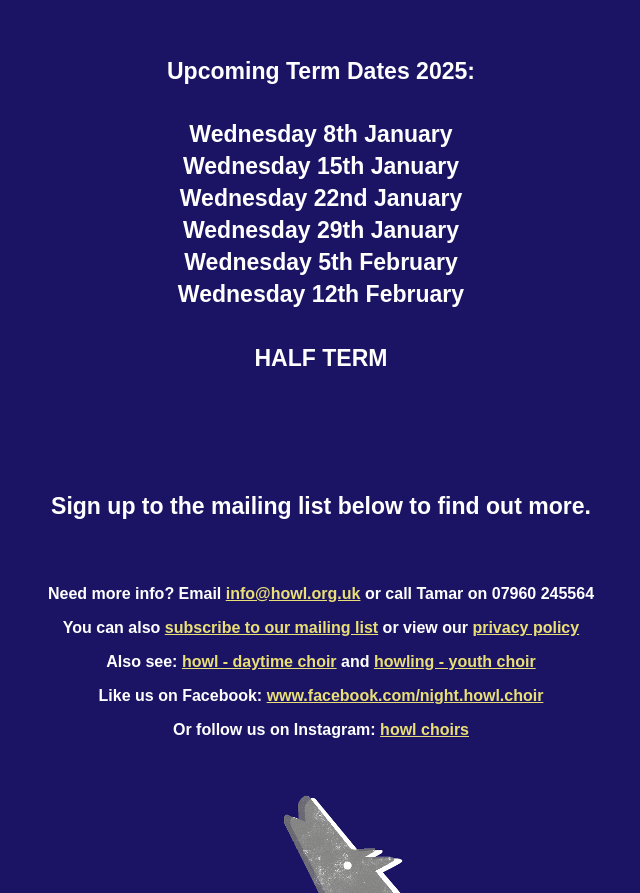
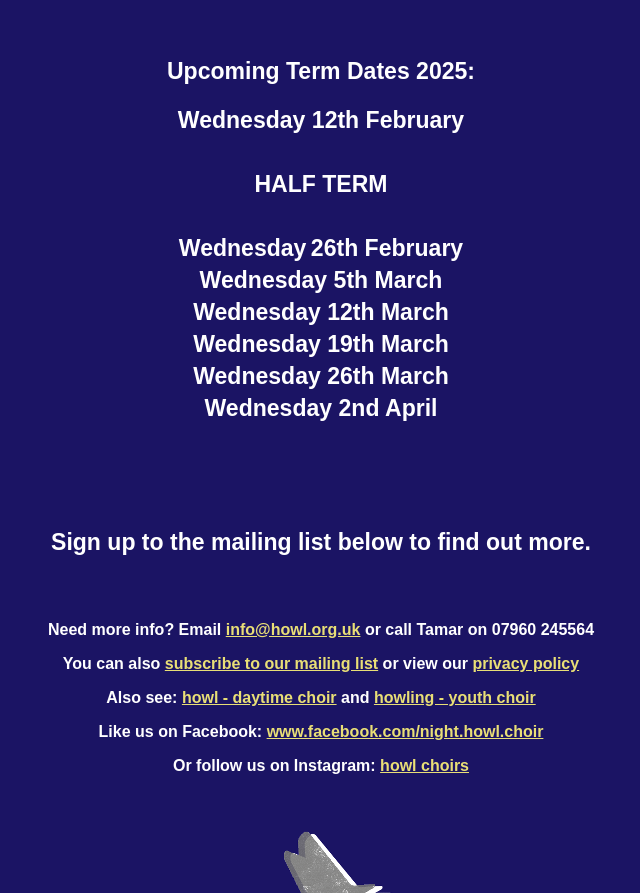
Before and after one commit to howl-choirs/howl-website, a plain HTML site: page night_howl.html in a window 1280 px wide. Shown: the part 1143-2036 px from the top of the page, without its empty margins (319-959 px from the left). Drawn offline with Linux system fonts and the light colour scheme.

Commit message:
new term

```diff
--- a/night_howl.html
+++ b/night_howl.html
@@ -1,5 +1,6 @@
 <!DOCTYPE html>
 <html><head>
+
 
 
 
@@ -100,17 +101,32 @@ Drop in: £6 &nbsp; &nbsp; Sign up: £5</small></big></big><small><small><small>
 <br><big><big><br>
 Upcoming Term Dates 2025:</big></big><br>
 
-<big><big style="font-weight: bold;"><big><small><br>
-</small></big></big></big><big><big style="font-weight: bold;"><big><small>Wednesday</small></big></big></big><big><big style="font-weight: bold;"><big><small> 8th </small></big></big></big><big><big style="font-weight: bold;"><big><small>January</small></big></big></big><br>
-<big><big style="font-weight: bold;"><big><small>Wednesday</small></big></big></big><big><big style="font-weight: bold;"><big><small> 15th </small></big></big></big><big><big style="font-weight: bold;"><big><small>January</small></big></big></big><big><big style="font-weight: bold;"><big><small></small></big></big></big><br>
-
-<big><big style="font-weight: bold;"><big><small>Wednesday</small></big></big></big><big><big style="font-weight: bold;"><big><small> 22nd </small></big></big></big><big><big style="font-weight: bold;"><big><small>January</small></big></big></big><big><big style="font-weight: bold;"><big><small></small></big></big></big><big><big style="font-weight: bold;"><big><small><br>
-</small></big></big></big><big><big style="font-weight: bold;"><big><small>Wednesday</small></big></big></big><big><big style="font-weight: bold;"><big><small> 29th </small></big></big></big><big><big style="font-weight: bold;"><big><small>January</small></big></big></big><big><big style="font-weight: bold;"><big><small></small></big></big></big><br>
-<big><big style="font-weight: bold;"><big><small>Wednesday</small></big></big></big><big><big style="font-weight: bold;"><big><small> 5th </small></big></big></big><big><big style="font-weight: bold;"><big><small>February</small></big></big></big><br>
+<br>
 <big><big style="font-weight: bold;"><big><small>Wednesday</small></big></big></big><big><big style="font-weight: bold;"><big><small> 12th </small></big></big></big><big><big style="font-weight: bold;"><big><small>February</small></big></big></big><big><big style="font-weight: bold;"><big><small><br>
 <br>
 HALF TERM<br>
-</small></big></big></big><big><big style="font-weight: bold;"><big><small><br></small></big></big></big><big><big style="font-weight: bold;"><big><small>&nbsp;</small></big></big></big><br>
+<br>
+</small></big></big></big><big><big style="font-weight: bold;"><big><small>Wednesday</small></big></big></big> <big><big style="font-weight: bold;"><big><small>26th </small></big></big></big><big><big style="font-weight: bold;"><big><small>February</small></big></big></big><br>
+
+
+
+<big><big style="font-weight: bold;"><big><small>Wednesday</small></big></big></big><big><big style="font-weight: bold;"><big><small> 5th March<br>
+</small></big></big></big>
+
+<big><big style="font-weight: bold;"><big><small>Wednesday</small></big></big></big><big><big style="font-weight: bold;"><big><small> 12th March</small></big></big></big><br>
+
+
+
+<big><big style="font-weight: bold;"><big><small>Wednesday</small></big></big></big><big><big style="font-weight: bold;"><big><small> 19th March</small></big></big></big><br>
+
+
+
+<big><big style="font-weight: bold;"><big><small>Wednesday</small></big></big></big><big><big style="font-weight: bold;"><big><small> 26th March</small></big></big></big><br>
+
+
+
+<big><big style="font-weight: bold;"><big><small>Wednesday</small></big></big></big><big><big style="font-weight: bold;"><big><small> 2nd April</small></big></big></big><big><big style="font-weight: bold;"><big><small><br></small></big></big></big><br>
+<big><big style="font-weight: bold;"><big><small>&nbsp;</small></big></big></big><br>
 <br>
 <br>
 <p><big><big><big><small>Sign up to the mailing list below to find out more.</small></big></big></big></p>
```
Also changed, not shown: howling.html (+26 -9 lines).
